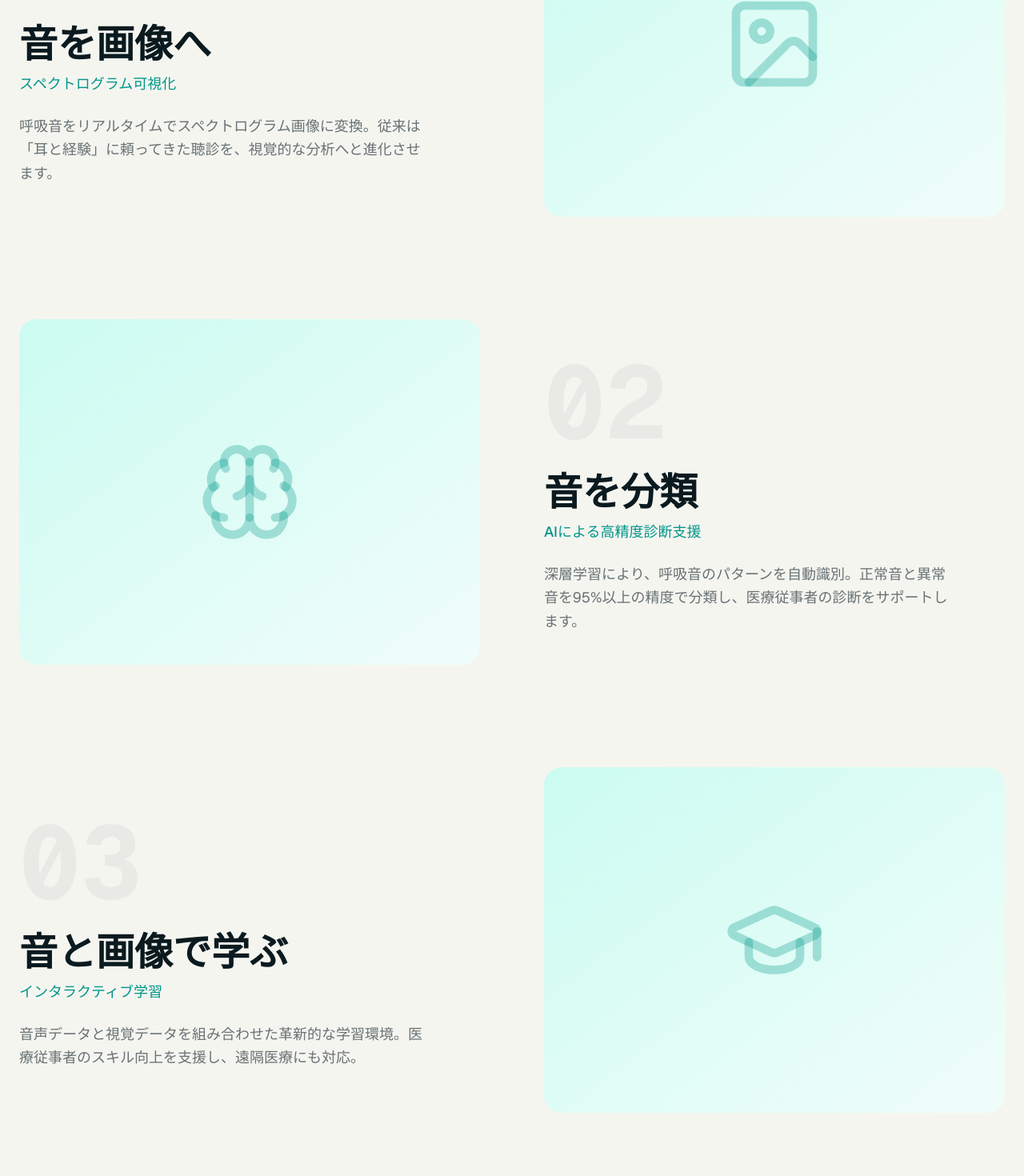
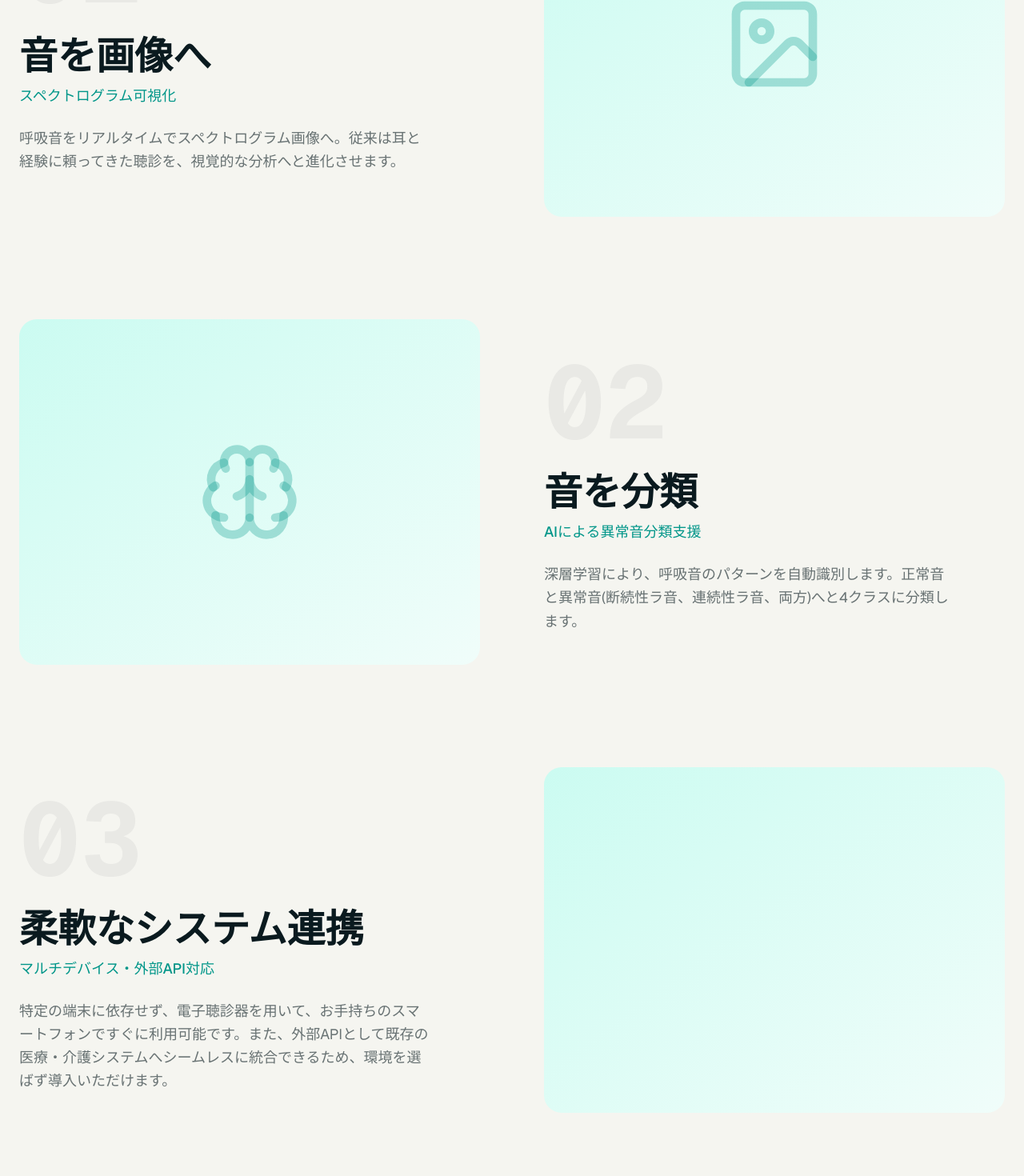
Before and after one commit to 0-s0g0/BreathVizAI-HP, a Next.js app: page / in a window 1280 px wide. Shown: the part 1989-3459 px from the top of the page at 80% size. Built offline with nearby package versions, Linux system fonts and the light colour scheme.

Commit message:
add:hp-wor

```diff
--- a/i18n/locales/ja.ts
+++ b/i18n/locales/ja.ts
@@ -21,7 +21,7 @@ hero: {
         title: "呼吸音診断の未来を、",
         title2: "AIで切り拓く。",
         description:
-          "医療現場の聴診から遠隔診療まで、AIが実現する次世代の呼吸音分析プラットフォーム。音を可視化し、誰もが高精度な診断支援を受けられる世界を目指します。",
+          "医療現場の聴診から遠隔診療まで、AIが実現する次世代の呼吸音分析プラットフォーム。音を可視化し、誰もが手軽で高精度な診断支援を受けられる世界を目指します。",
       },
       features: {
         label: "Features",
@@ -31,24 +31,24 @@ hero: {
             title: "音を画像へ",
             subtitle: "スペクトログラム可視化",
             description:
-              "呼吸音をリアルタイムでスペクトログラム画像に変換。従来は「耳と経験」に頼ってきた聴診を、視覚的な分析へと進化させます。",
+              "呼吸音をリアルタイムでスペクトログラム画像へ。従来は耳と経験に頼ってきた聴診を、視覚的な分析へと進化させます。",
             icon: "ImageIcon",
           },
           {
             number: "02",
             title: "音を分類",
-            subtitle: "AIによる高精度診断支援",
+            subtitle: "AIによる異常音分類支援",
             description:
-              "深層学習により、呼吸音のパターンを自動識別。正常音と異常音を95%以上の精度で分類し、医療従事者の診断をサポートします。",
+              "深層学習により、呼吸音のパターンを自動識別します。正常音と異常音(断続性ラ音、連続性ラ音、両方)へと4クラスに分類します。",
             icon: "Brain",
           },
           {
             number: "03",
-            title: "音と画像で学ぶ",
-            subtitle: "インタラクティブ学習",
+            title: "柔軟なシステム連携",
+            subtitle: "マルチデバイス・外部API対応",
             description:
-              "音声データと視覚データを組み合わせた革新的な学習環境。医療従事者のスキル向上を支援し、遠隔医療にも対応。",
-            icon: "GraduationCap",
+              "特定の端末に依存せず、電子聴診器を用いて、お手持ちのスマートフォンですぐに利用可能です。また、外部APIとして既存の医療・介護システムへシームレスに統合できるため、環境を選ばず導入いただけます。",
+            icon: "Share2",
           },
         ],
       },
```
